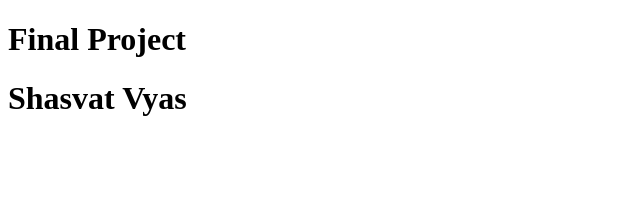
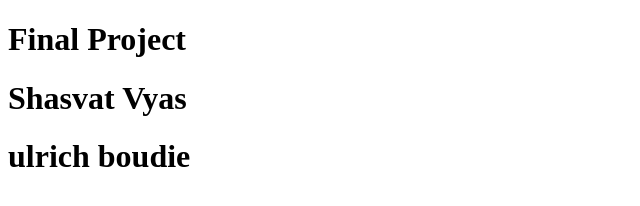
Before and after one commit to Michael-Dougherty17/377-Team-2, a plain HTML site: page public/index.html in a window 1280 px wide. Shown: the whole page, without its empty margins (0-640 px from the left). Drawn offline with Linux system fonts and the light colour scheme.

Commit message:
Update index.html

```diff
--- a/public/index.html
+++ b/public/index.html
@@ -8,5 +8,6 @@
 <body>
         <h1>Final Project</h1>
         <h1>Shasvat Vyas</h1>
+        <h1>ulrich boudie</h1>
 </body>
 </html>
```
